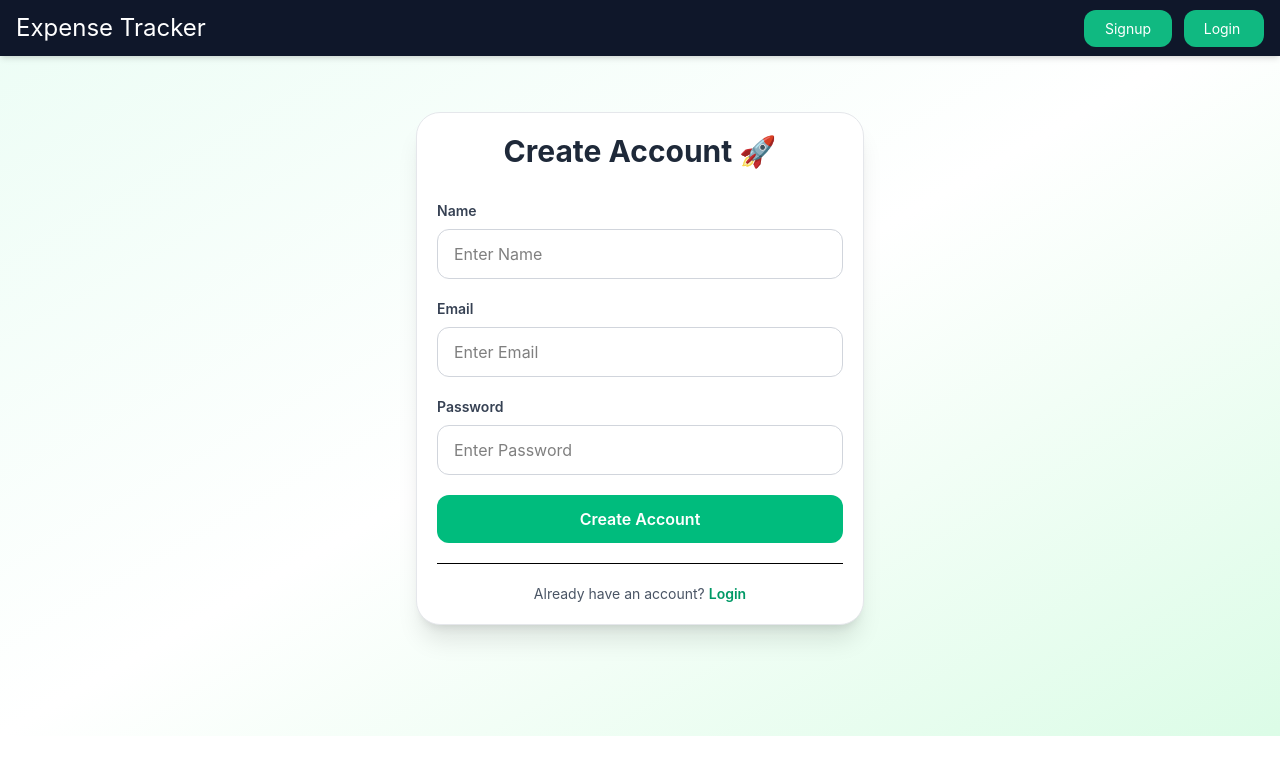
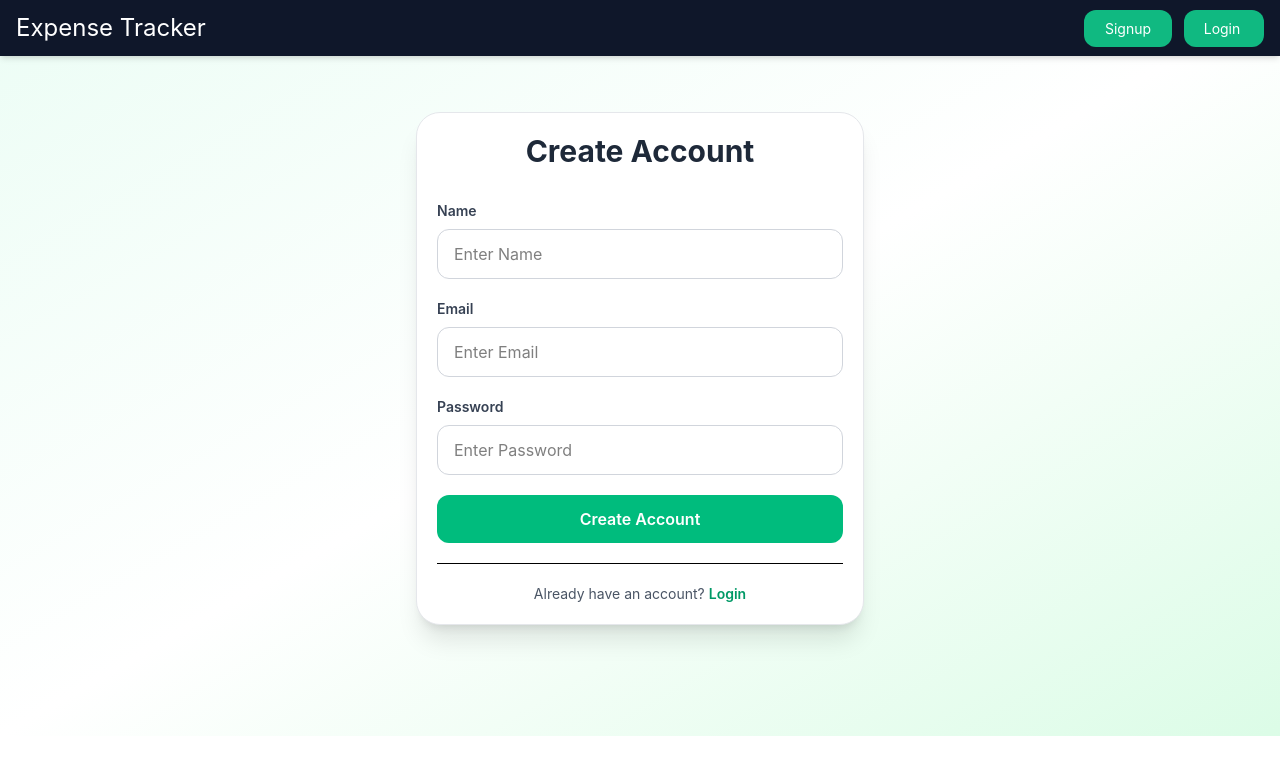
Before and after one commit to Vishesh06-fullstack/expense-tracker, a React (Vite) app in the folder frontend/: page /Signup in a window 1280 px wide. Shown: the top 774 px of the page. Built offline with nearby package versions, Linux system fonts and the light colour scheme.

Commit message:
change in  signup.jsxx

```diff
--- a/frontend/ResetPassword.jsx
+++ b/frontend/ResetPassword.jsx
@@ -12,6 +12,8 @@ function ResetPassword() {
     newPassword: "",
     resetToken: "",
   });
+
+  const [error , setError] = useState("");
 
   const [step, setStep] = useState("email");
 
--- a/frontend/src/Signup.jsx
+++ b/frontend/src/Signup.jsx
@@ -14,7 +14,7 @@ function Signup() {
     password: "",
   });
 
-  // 🔴 naya: har field ka error alag se store hoga
+
   const [errors, setErrors] = useState({
     name: "",
     email: "",
@@ -151,7 +151,7 @@ function Signup() {
             transition={{ delay: 0.2 }}
             className="text-3xl font-bold text-center text-gray-800 mb-8"
           >
-            Create Account 🚀
+            Create Account
           </motion.h2>
 
           {/* noValidate: browser ka default tooltip validation off, apna wala use karenge */}
```
